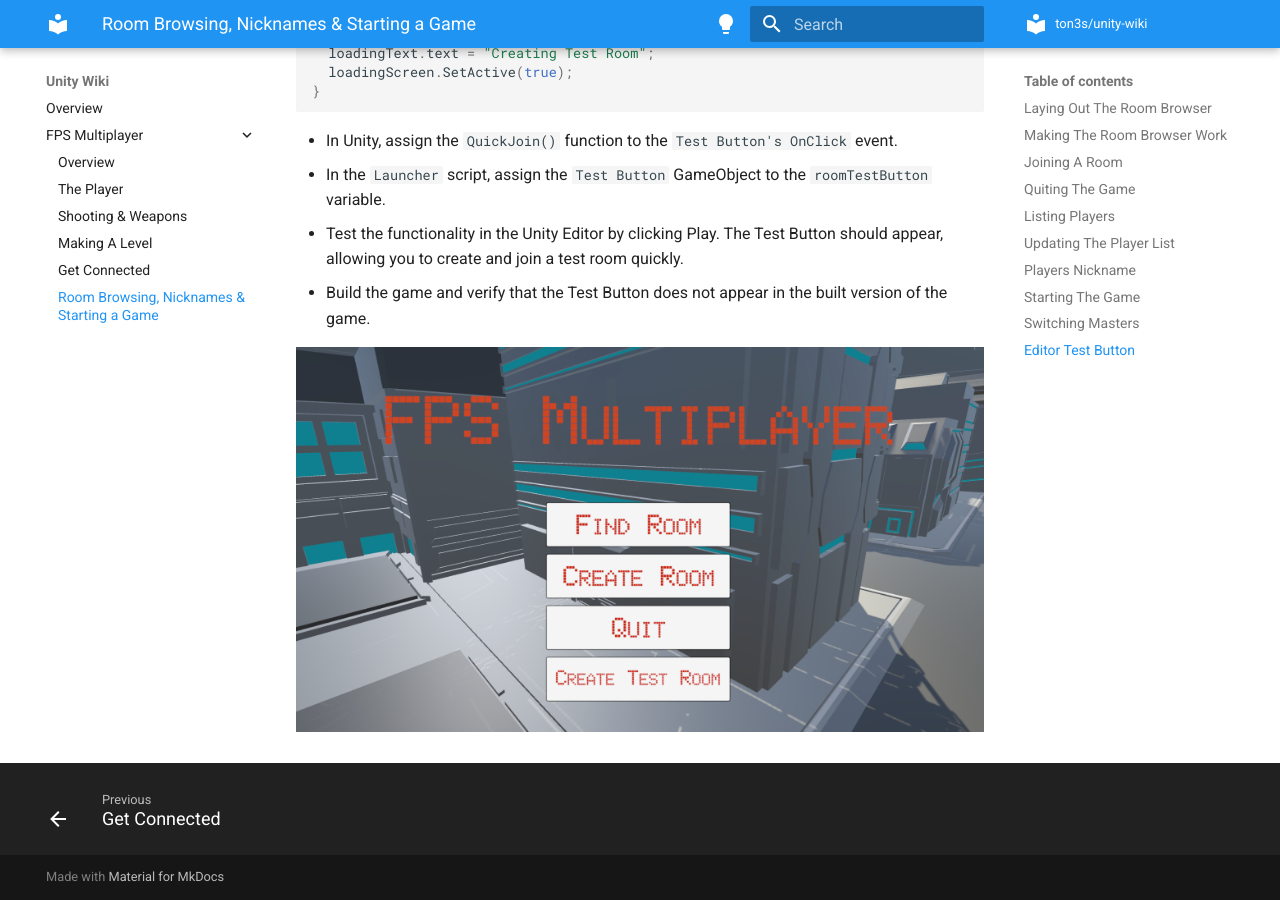
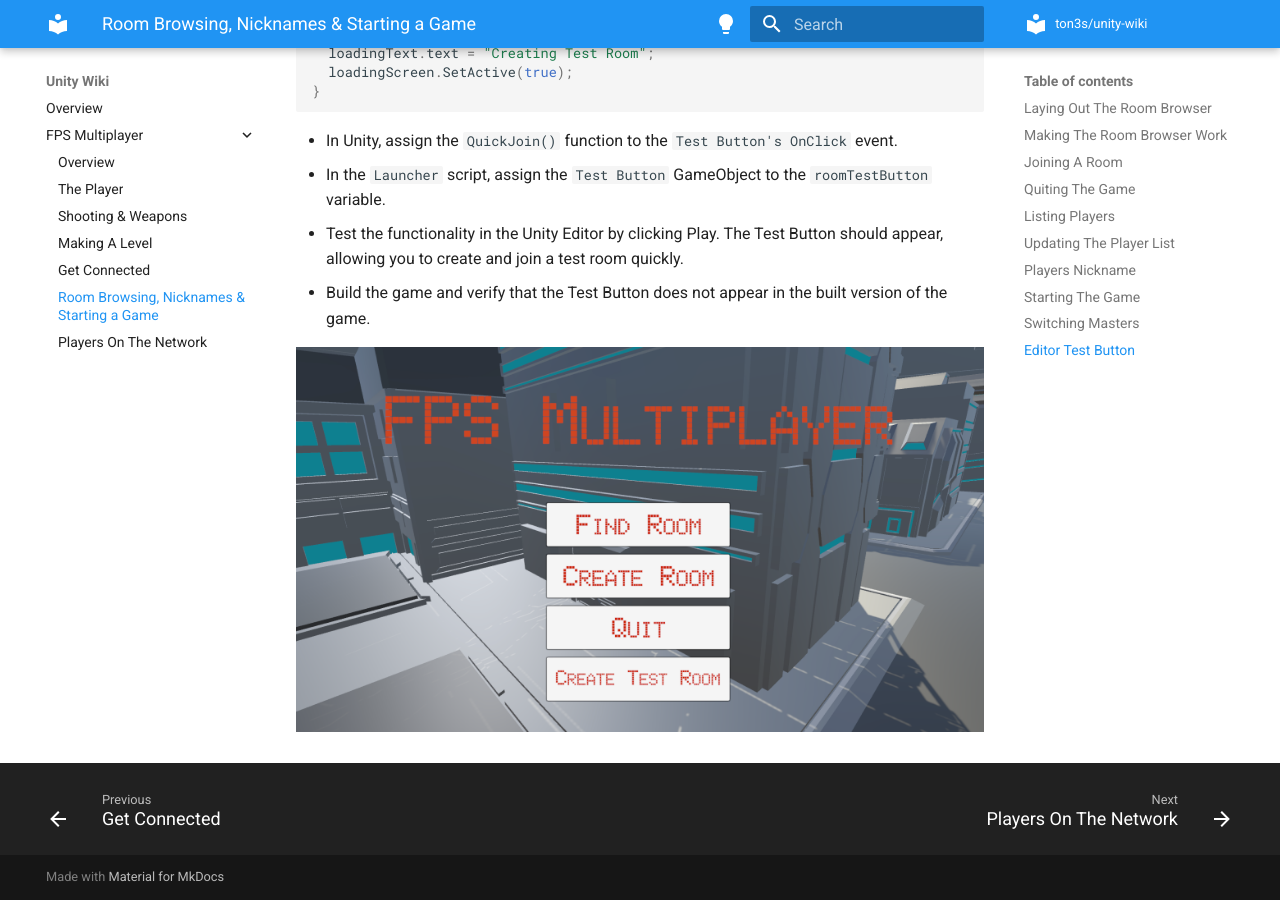
Before and after one commit to ton3s/unity-wiki, an MkDocs documentation site: the page built from docs/fps-multiplayer/starting-game.md, in a window 1280 px wide and 900 px high, scrolled down 12382 px. Built offline with MkDocs 1.6.1 and Material for MkDocs 9.7.7, drawn with Linux system fonts in a browser that asks for light colours.

Commit message:
Add section

```diff
--- /dev/null
+++ b/docs/fps-multiplayer/players-on-network.md
@@ -0,0 +1 @@
+# Players On The Network
--- a/mkdocs.yml
+++ b/mkdocs.yml
@@ -527,3 +527,4 @@ nav:
       - Making A Level: fps-multiplayer/making-a-level.md
       - Get Connected: fps-multiplayer/get-connected.md
       - Room Browsing, Nicknames & Starting a Game: fps-multiplayer/starting-game.md
+      - Players On The Network: fps-multiplayer/players-on-network.md
```
